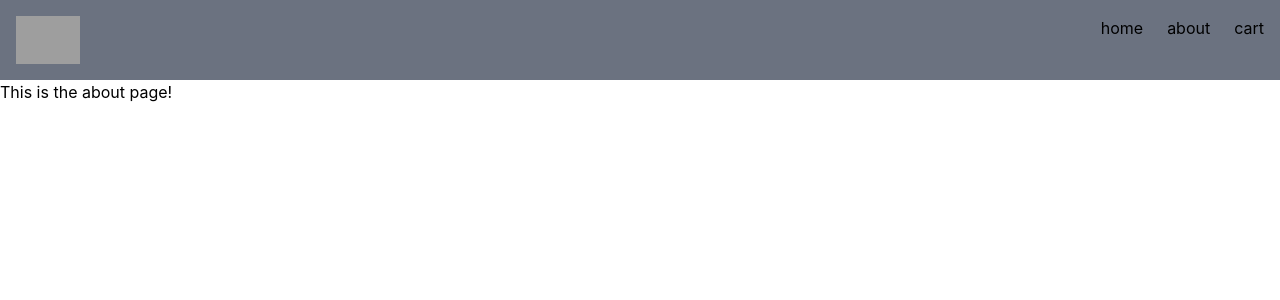
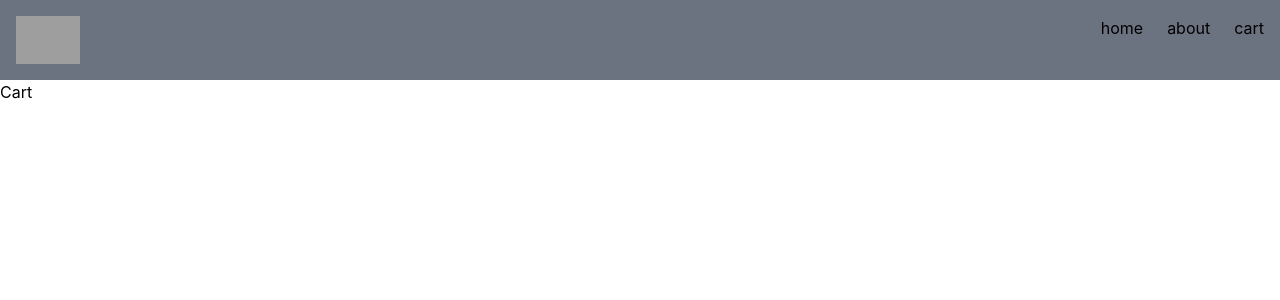
Before and after one commit to utkarsh774/swiggy-FE, a React (Create React App) app: page /cart in a window 1280 px wide. Shown: the top 300 px of the page. Built offline with nearby package versions, Linux system fonts and the light colour scheme; grey boxes are pictures that could not be loaded.

Commit message:
Navigation Bug fixed

```diff
--- a/src/App.js
+++ b/src/App.js
@@ -2,7 +2,7 @@ import logo from './logo.svg';
 import './App.css';
 import Navbar from "./components/Navbar"
 import Home from "./components/Home"
-import Cart from "./components/About"
+import Cart from "./components/Cart"
 import About from "./components/About"
 import NotFound from './components/NotFound.';
 import {BrowserRouter as Router,Routes,Route} from "react-router-dom";
--- a/src/components/About.js
+++ b/src/components/About.js
@@ -1,16 +1,9 @@
-import React from "react"
+import React from 'react'
 
-const About = () =>
-{
-return(
-    <>
-
-    <div>
-        This is the about page!
-    </div>
-
-    </>
-)
+const About = () => {
+  return (
+    <div> This is About!!</div>
+  )
 }
 
 export default About
--- a/src/components/Cart.js
+++ b/src/components/Cart.js
@@ -1,13 +1,9 @@
-import React from "react"
+import React from 'react'
 
-const Cart = () =>
-{
-    return(
-        <>
-        <div>
-            This is cart page !!
-        </div>
-        </>
-    )
+const Cart = () => {
+  return (
+    <div>Cart</div>
+  )
 }
+
 export default Cart
```
